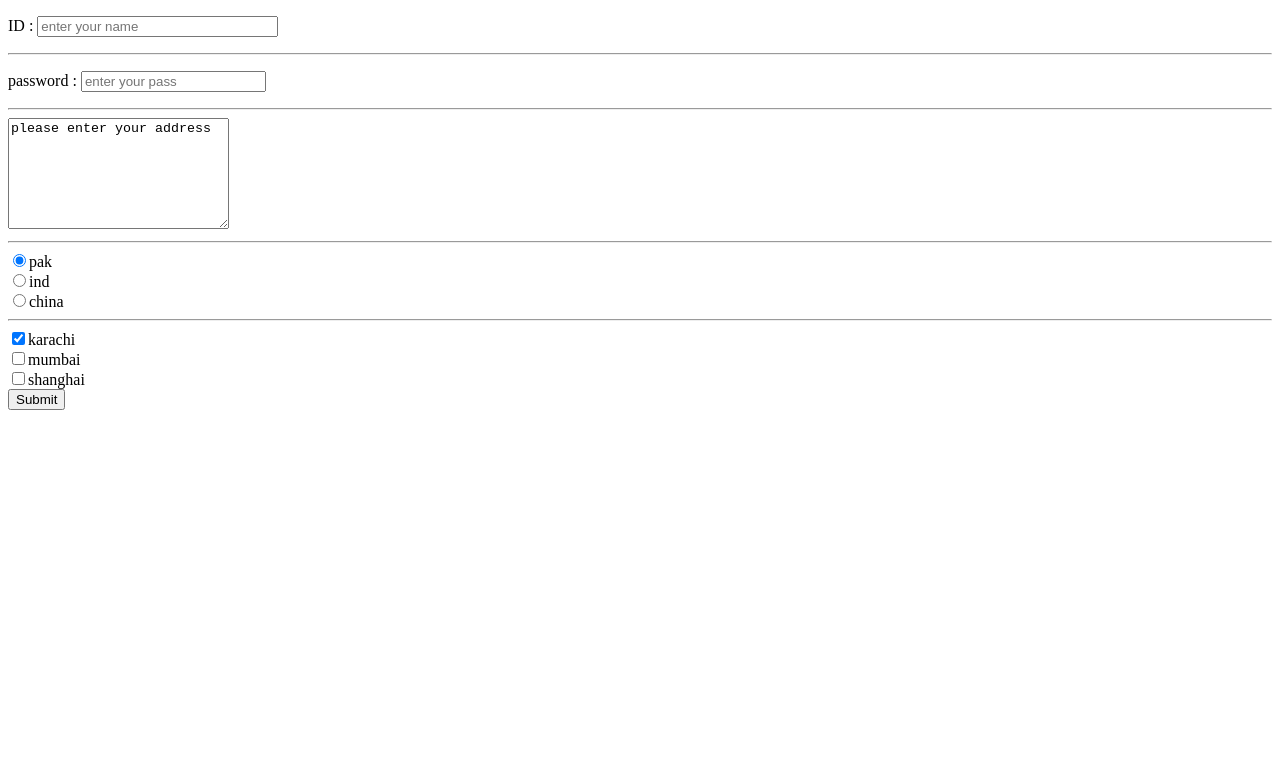
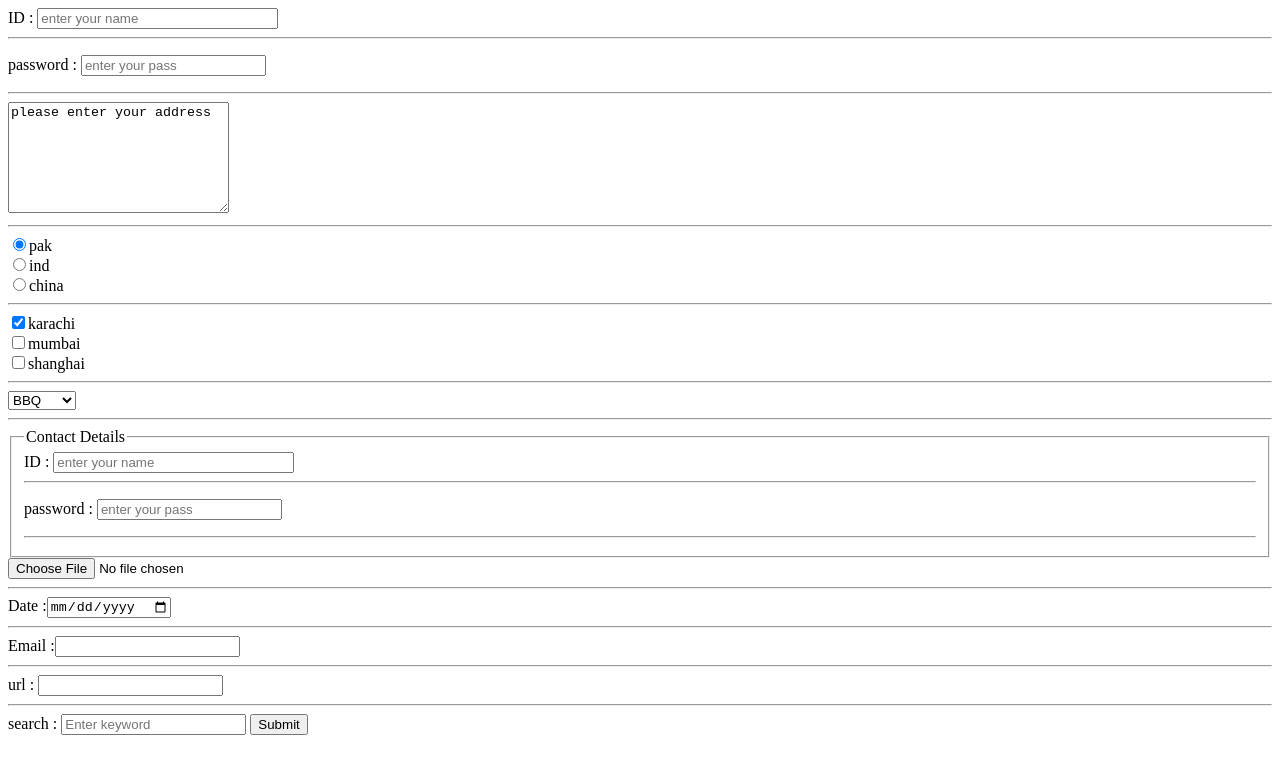
Before and after one commit to Mubashir-dot/CV, a plain HTML site: page form/form.html in a window 1280 px wide. Drawn offline with Linux system fonts and the light colour scheme.

Commit message:
form extras

```diff
--- a/form/form.html
+++ b/form/form.html
@@ -8,8 +8,10 @@
 </head>
 <body>
     <form action="../profile.html" method="GET" >
-        <p>ID       : <input placeholder="enter your name" type="text" name="username" maxlength="10" size="27"></p><hr/>
-        <p>password : <input placeholder="enter your pass" type="password" name="pass" maxlength="9"></p><hr/>
+        <input type="hidden" name="text" value="011">
+        <!-- the best practice is to use label instead of paragraph -->
+        <label>ID       : <input placeholder="enter your name" type="text" name="username" maxlength="10" size="27"></label><hr/>
+        <p>password : <input placeholder="enter your pass" type="password" name="pass" maxlength="9" required></p><hr/>
         <textarea name="adress" cols="25" rows="7.5">please enter your address</textarea><hr/>
         <input type="radio" name="country" value="pakistan" checked/>pak<br/>
         <input type="radio" name="country" value="india"/>ind<br/>
@@ -17,8 +19,27 @@
         <input type="checkbox" name="city" value="pakistan" checked/>karachi<br/>
         <input type="checkbox" name="city" value="india"/>mumbai<br/>
         <input type="checkbox" name="city" value="china"/>shanghai<br/>
-        <input type="submit"/>
+
+
+    <hr/>
+    <select name="=food">
+        <option value="pasta">pasta</option>
+        <option value="chinese" >chinese</option>
+        <option value="bbq" selected>BBQ</option>
+    </select>
+    <hr/>
+    <fieldset>
+        <legend >Contact Details</legend>
+        <label>ID       : <input placeholder="enter your name" type="text" name="username" maxlength="10" size="27"></label><hr/>
+        <p>password : <input placeholder="enter your pass" type="password" name="pass" maxlength="9"></p><hr/>
+    </fieldset>
+    <input type="file" name="song">
+    <hr/>
+    <label>Date :<input type="date" name="date"><hr/></label>
+    <label> Email :<input type="email" name="email"><hr/></label>
+    <label> url : <input type="url" name="url"><hr/></label>
+    <label> search : <input type="search" name="search" placeholder="Enter keyword" /></label>
+    <input type="submit" />
     </form>
-
 </body>
 </html>
```
